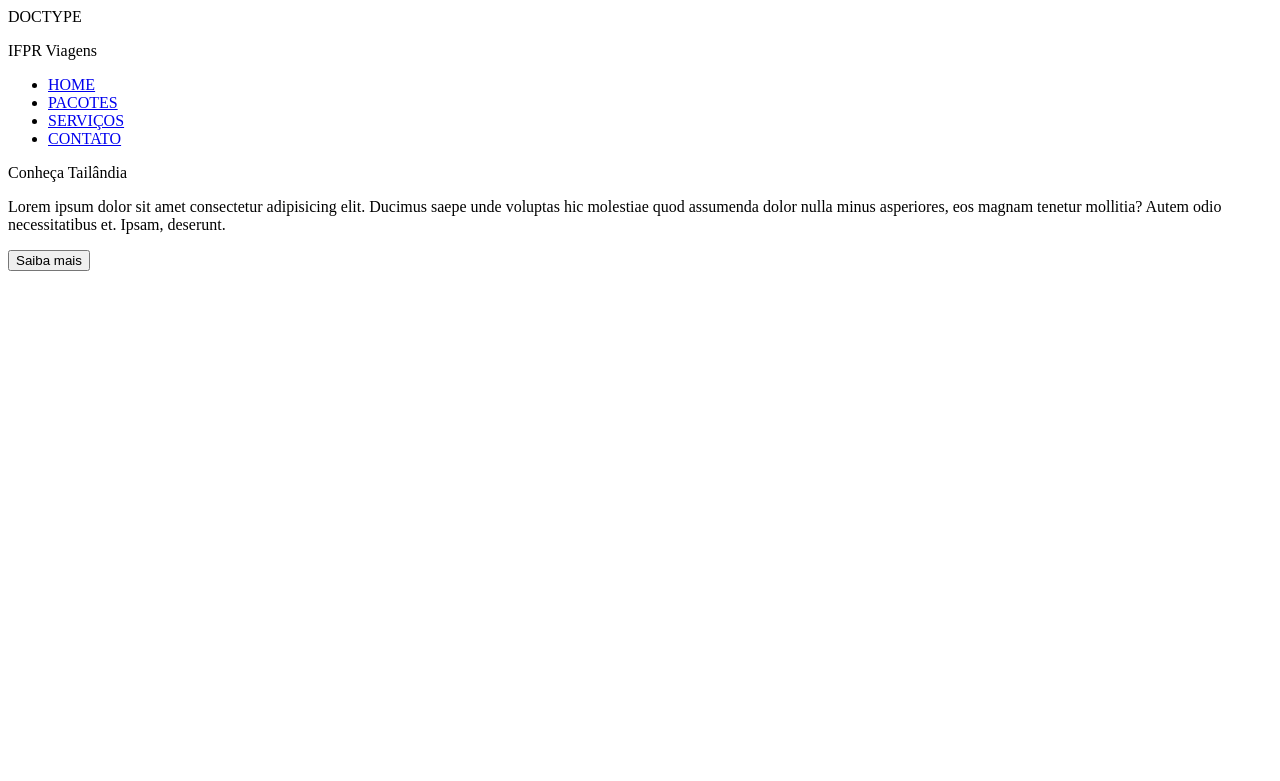
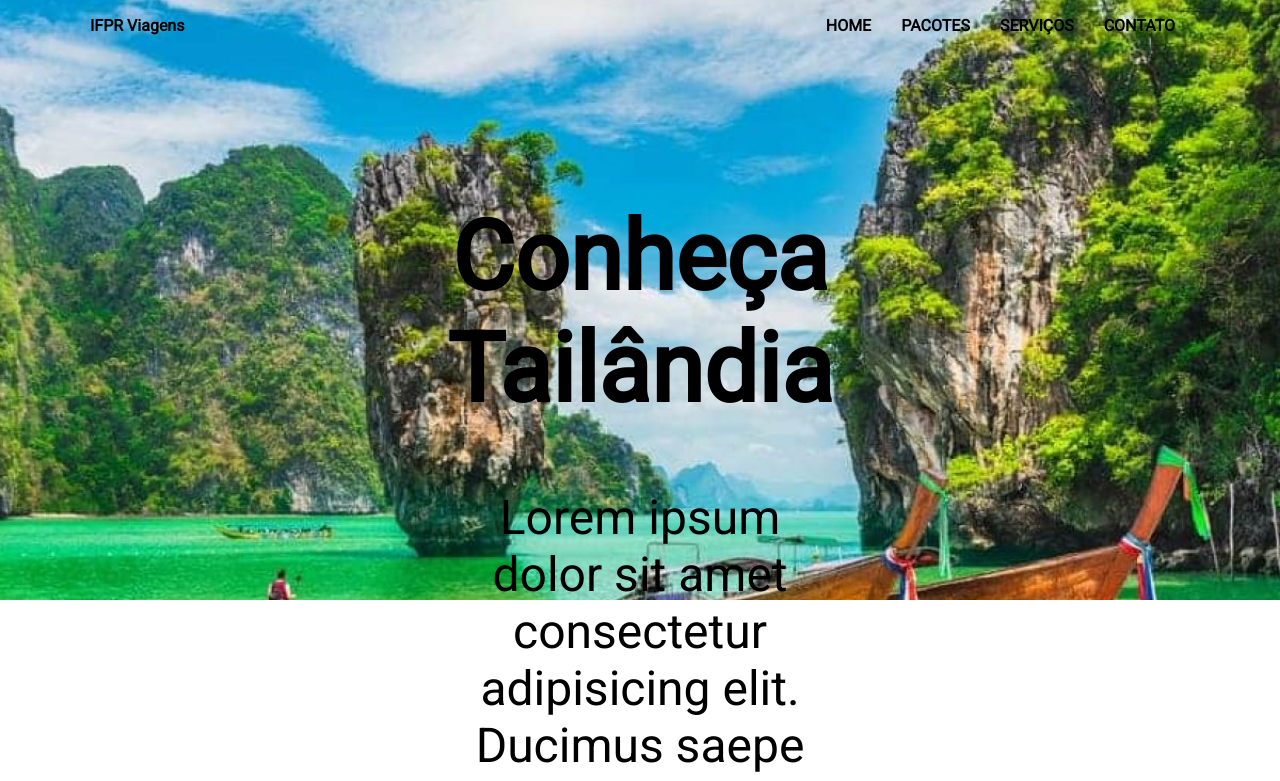
Before and after one commit to nihholiveira/site_viagens, a plain HTML site: page index.html in a window 1280 px wide. Shown: the top 781 px of the page. Drawn offline with Linux system fonts and the light colour scheme.

Commit message:
estilização css

```diff
--- a/index.html
+++ b/index.html
@@ -1,4 +1,4 @@
-DOCTYPE <!DOCTYPE html>
+<!DOCTYPE html>
 <html lang="pt-br">
 <head>
     <meta charset="UTF-8">
@@ -22,8 +22,8 @@ DOCTYPE <!DOCTYPE html>
                 </ul>
         </nav>
 
-    <div id="home" class-="header-content">
-        <hi>Conheça Tailândia</hi>
+        <div id="home" class="header-content">
+            <h1>Conheça Tailândia</h1>
             <p>Lorem ipsum dolor sit amet consectetur adipisicing elit. Ducimus saepe unde voluptas hic molestiae quod assumenda dolor nulla minus asperiores, eos magnam tenetur mollitia? Autem odio necessitatibus et. Ipsam, deserunt.</p>
             <button>Saiba mais</button>
         </div>
--- a/style.css
+++ b/style.css
@@ -0,0 +1,61 @@
+@import url('https://fonts.googleapis.com/css2?family=Roboto&display=swap');
+
+body {
+    margin: 0;
+    font-family: 'Roboto', sans-serif;
+}
+
+ul {
+    list-style: none;
+    font-weight: bold;
+}
+a {
+    text-decoration: none;
+    color: inherit;
+}
+
+button {
+    padding: 10px 15px;
+    border-radius: 8px;
+    font-weight: bold;
+    border: 0;
+    background-color: #1d61dd;
+    color: white;
+}
+
+header {
+    background: no-repeat center/cover url("assets/praia_tailandia_-1-1-1200x900.jpg");
+    height: calc(100vh - 200px);
+
+}
+
+header nav {
+    display: flex;
+    justify-content: space-between;
+    margin: auto 90px;
+}
+
+header nav ul {
+    display: flex;
+
+}
+
+header nav li {
+    margin: 0 15px;
+    color: black;
+}
+
+header nav p {
+    font-weight: bold;
+}
+
+.header-content {
+    max-width: 400px;
+    margin: 150px auto;
+    text-align: center;
+}
+
+.header-content {
+    margin-bottom: 10px;
+    font-size: 3rem;
+}
```
Lines whose indentation alone changed are shown as unchanged.
